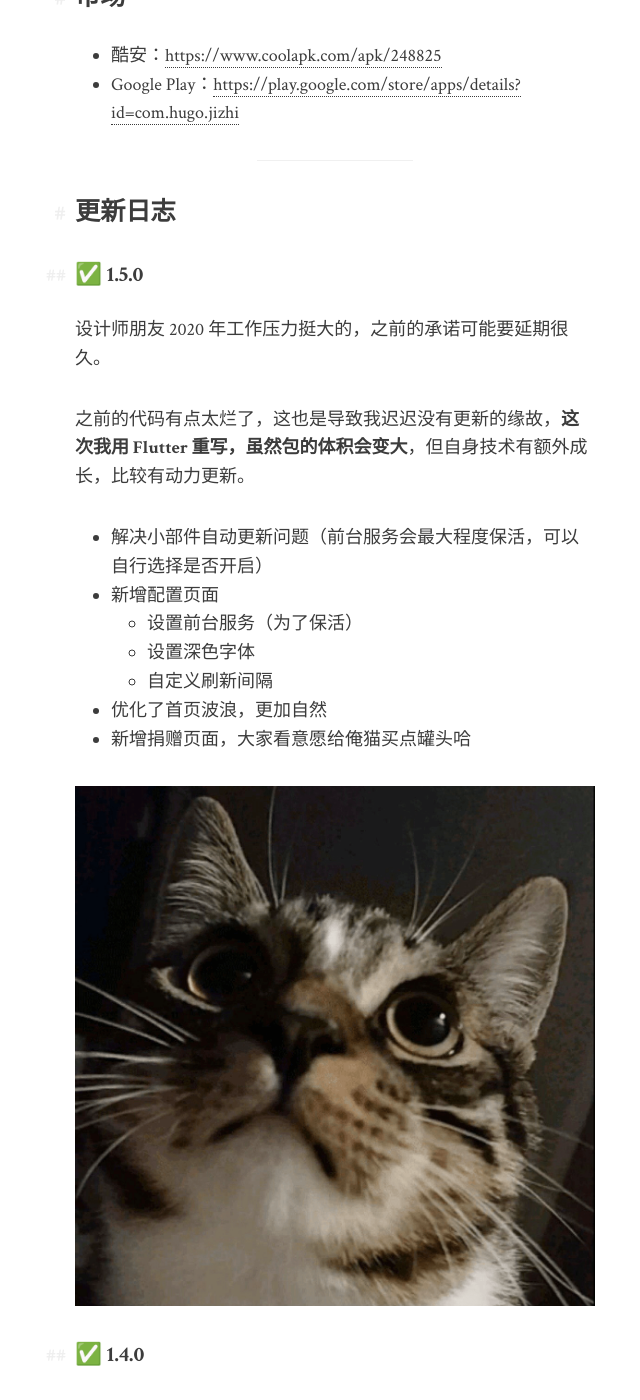
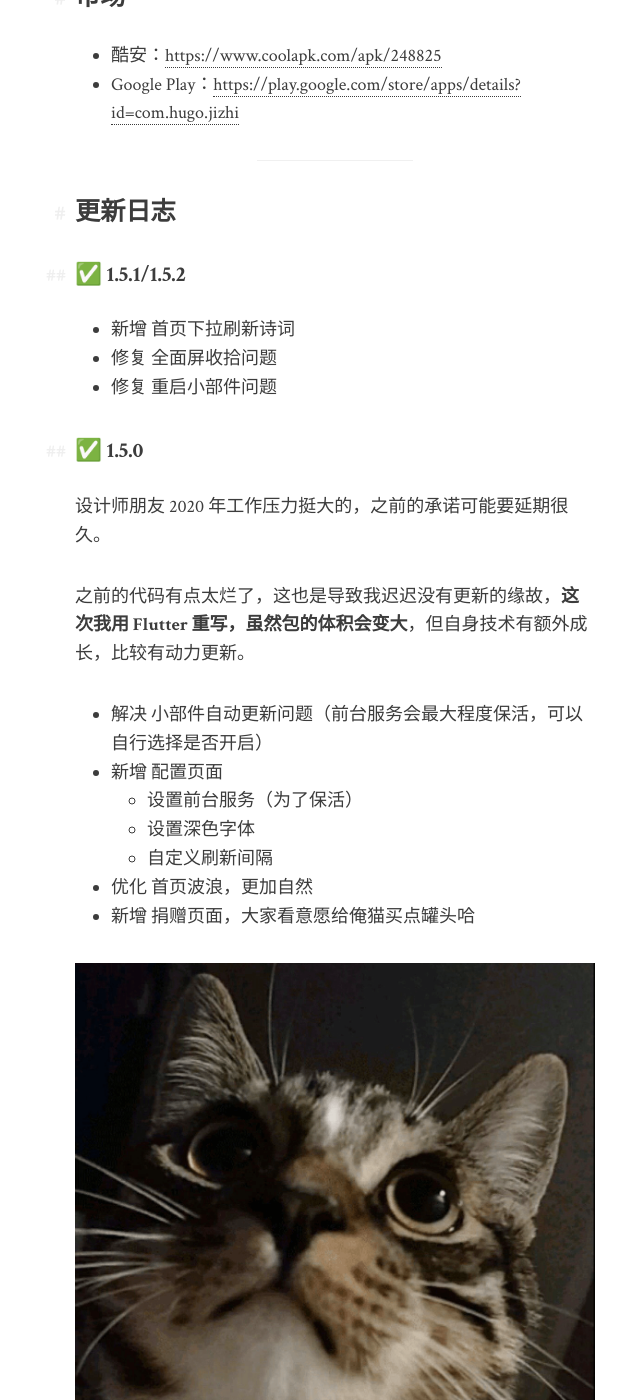
Before and after one commit to xcc3641/xcc3641.github.io, a Jekyll site: the page built from project/jizhi.md, in a window 1280 px wide and 1400 px high, scrolled down 715 px. Shown: the whole window, without its empty margins (305-945 px from the left). Built offline with Jekyll 4.4.1, drawn with Linux system fonts in a browser that asks for light colours; some of the changed text lies outside the part shown.

Commit message:
上传几枝图片

```diff
--- a/project/jizhi.md
+++ b/project/jizhi.md
@@ -25,25 +25,32 @@ permalink: /project/jizhi
 
 ## 更新日志
 
+### ✅  1.5.1/1.5.2
+
+- 新增 首页下拉刷新诗词
+- 修复 全面屏收拾问题
+- 修复 重启小部件问题
+
+
 ### ✅  1.5.0
 
 设计师朋友 2020 年工作压力挺大的，之前的承诺可能要延期很久。
 
 之前的代码有点太烂了，这也是导致我迟迟没有更新的缘故，**这次我用 Flutter 重写，虽然包的体积会变大**，但自身技术有额外成长，比较有动力更新。
 
-- 解决小部件自动更新问题（前台服务会最大程度保活，可以自行选择是否开启）
-- 新增配置页面
+- 解决 小部件自动更新问题（前台服务会最大程度保活，可以自行选择是否开启）
+- 新增 配置页面
     - 设置前台服务（为了保活）
     - 设置深色字体
     - 自定义刷新间隔
-- 优化了首页波浪，更加自然
-- 新增捐赠页面，大家看意愿给俺猫买点罐头哈
+- 优化 首页波浪，更加自然
+- 新增 捐赠页面，大家看意愿给俺猫买点罐头哈
 
 ![](/assets/images/image_cat.png)
 
 ### ✅ 1.4.0
 
-- 修复自动刷新问题（保活后台的情况下，每一个小时更新一次）
+- 修复 自动刷新问题（保活后台的情况下，每一个小时更新一次）
 - 更新：从小部件进入 APP 不会自动刷新
 
 ---
```
Also changed, not shown: assets/images/jizhi.jpg (added).
